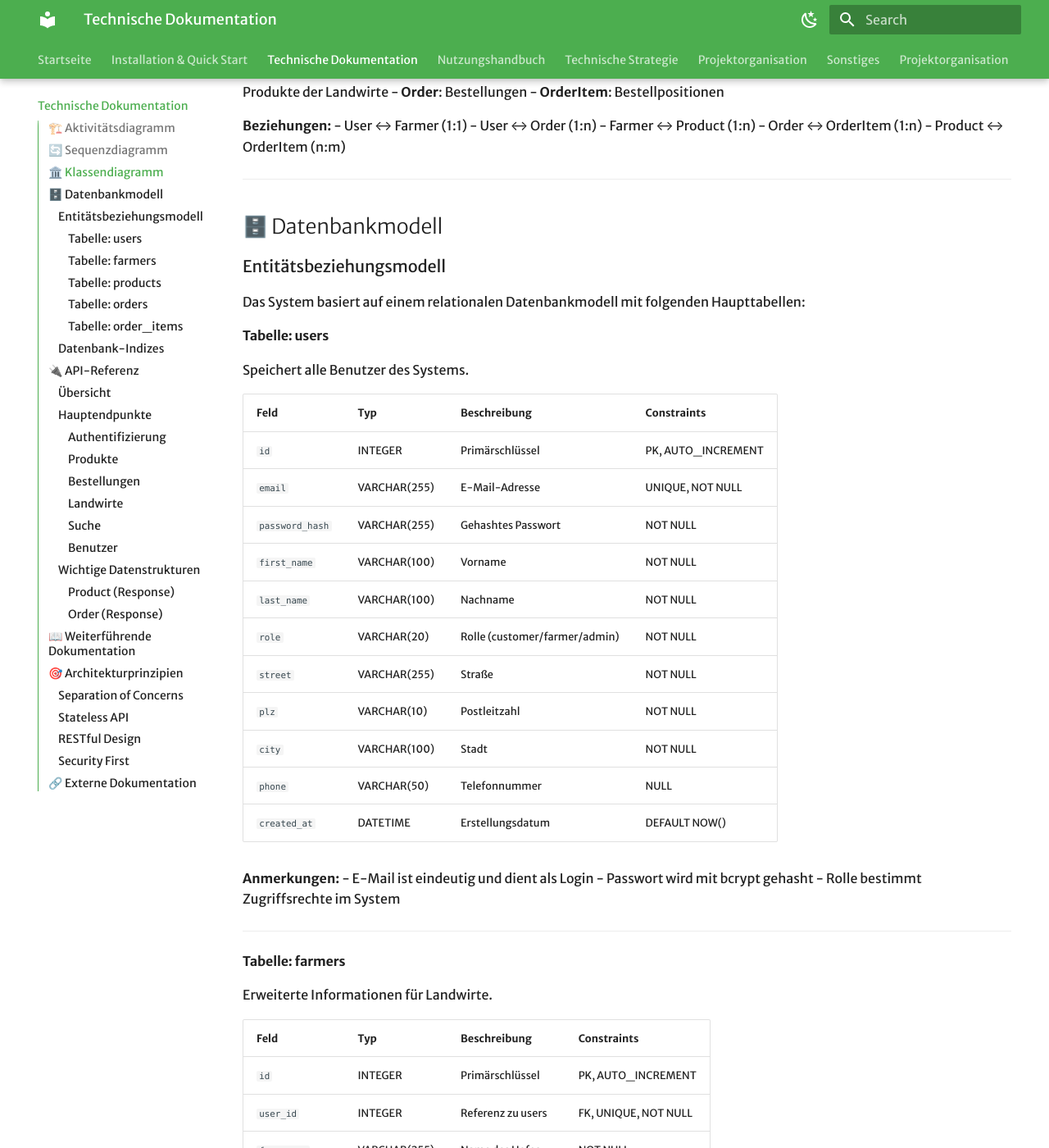
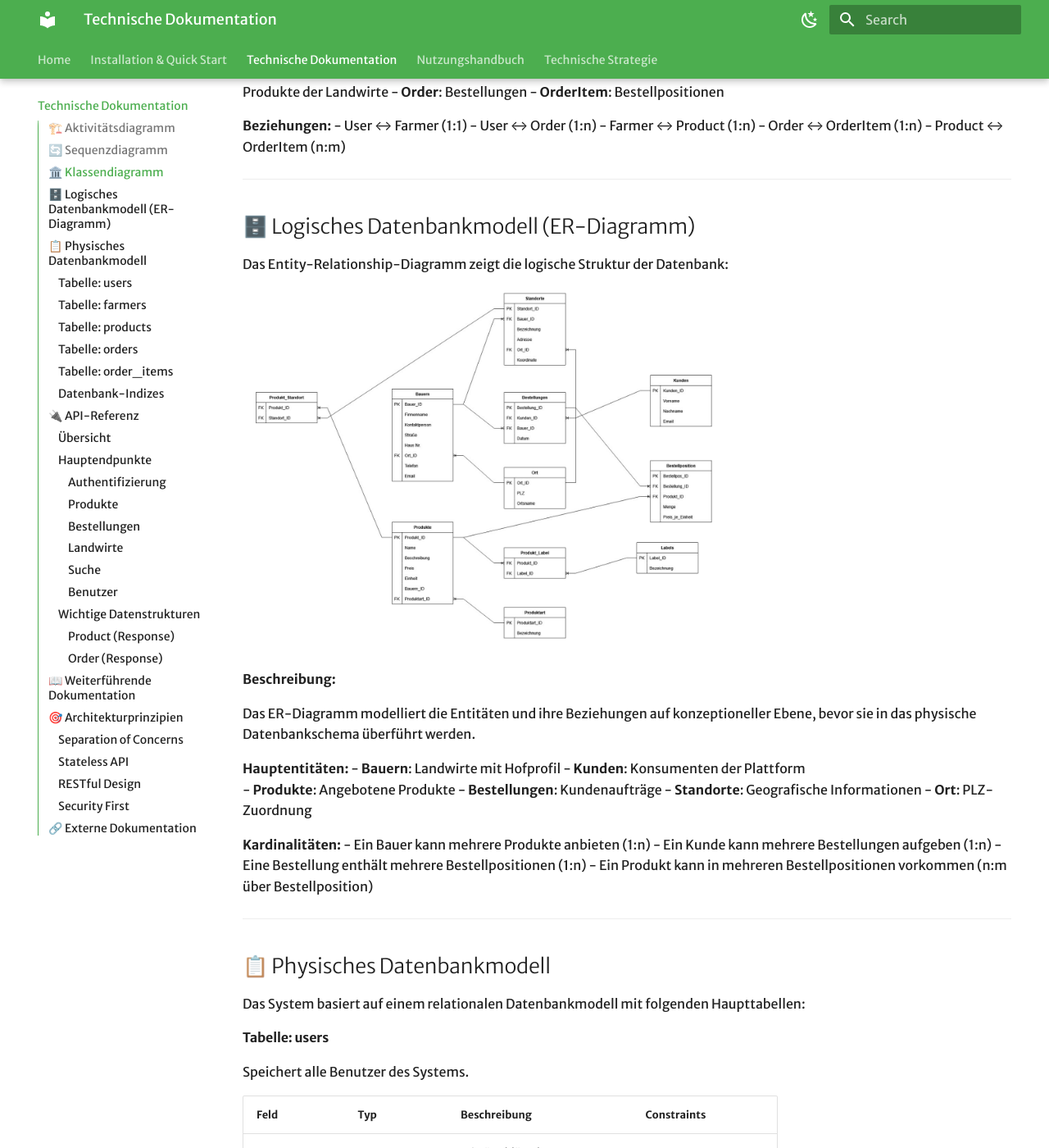
Before and after one commit to Landly-WIV/landly, an MkDocs documentation site: the page built from docs/technische-dokumentation.md, in a window 1280 px wide and 1400 px high, scrolled down 2996 px. Shown: the whole window at 82% size. Built offline with MkDocs 1.6.1 and Material for MkDocs 9.7.7, drawn with Linux system fonts in a browser that asks for light colours; some web fonts are replaced.

Commit message:
doku reiter

```diff
--- a/docs/technische-dokumentation.md
+++ b/docs/technische-dokumentation.md
@@ -68,9 +68,33 @@ Das Klassendiagramm definiert die Hauptentitäten des Systems und deren Beziehun
 
 ---
 
-## 🗄️ Datenbankmodell
+## 🗄️ Logisches Datenbankmodell (ER-Diagramm)
 
-### Entitätsbeziehungsmodell
+Das Entity-Relationship-Diagramm zeigt die logische Struktur der Datenbank:
+
+![ER-Modell](images/ER%20modell.png){: style="max-width: 600px; width: 100%;"}
+
+**Beschreibung:**
+
+Das ER-Diagramm modelliert die Entitäten und ihre Beziehungen auf konzeptioneller Ebene, bevor sie in das physische Datenbankschema überführt werden.
+
+**Hauptentitäten:**
+- **Bauern**: Landwirte mit Hofprofil
+- **Kunden**: Konsumenten der Plattform
+- **Produkte**: Angebotene Produkte
+- **Bestellungen**: Kundenaufträge
+- **Standorte**: Geografische Informationen
+- **Ort**: PLZ-Zuordnung
+
+**Kardinalitäten:**
+- Ein Bauer kann mehrere Produkte anbieten (1:n)
+- Ein Kunde kann mehrere Bestellungen aufgeben (1:n)
+- Eine Bestellung enthält mehrere Bestellpositionen (1:n)
+- Ein Produkt kann in mehreren Bestellpositionen vorkommen (n:m über Bestellposition)
+
+---
+
+## 📋 Physisches Datenbankmodell
 
 Das System basiert auf einem relationalen Datenbankmodell mit folgenden Haupttabellen:
 
--- a/mkdocs.yml
+++ b/mkdocs.yml
@@ -30,7 +30,7 @@ theme:
     - search.highlight
 
 nav:
-  - Startseite: index.md
+  - Home: index.md
 
   - Installation & Quick Start: installation.md
 
@@ -59,22 +59,6 @@ nav:
           - Klassendiagramm: dev/uml-klassen.md
           - Sequenzdiagramme: dev/uml-sequenz.md
 
-  - Projektorganisation:
-      - Weeklys Übersicht: organisation/weeklys-uebersicht.md
-      - KW01 - Lucas: organisation/weeklys/kw01-lucas.md
-
-  - Sonstiges:
-      - Steckbrief: steckbrief.md
-      - Code-Beispiele: code-examples.md
-
-  - Projektorganisation:
-      - Weeklys Übersicht: organisation/weeklys-uebersicht.md
-      - KW01 - Lucas: organisation/weeklys/kw01-lucas.md
-
-  - Sonstiges:
-      - Steckbrief: steckbrief.md
-      - Code-Beispiele: code-examples.md
-
 markdown_extensions:
   - admonition
   - attr_list
```
Also changed, not shown: docs/images/ER modell.png (added).
